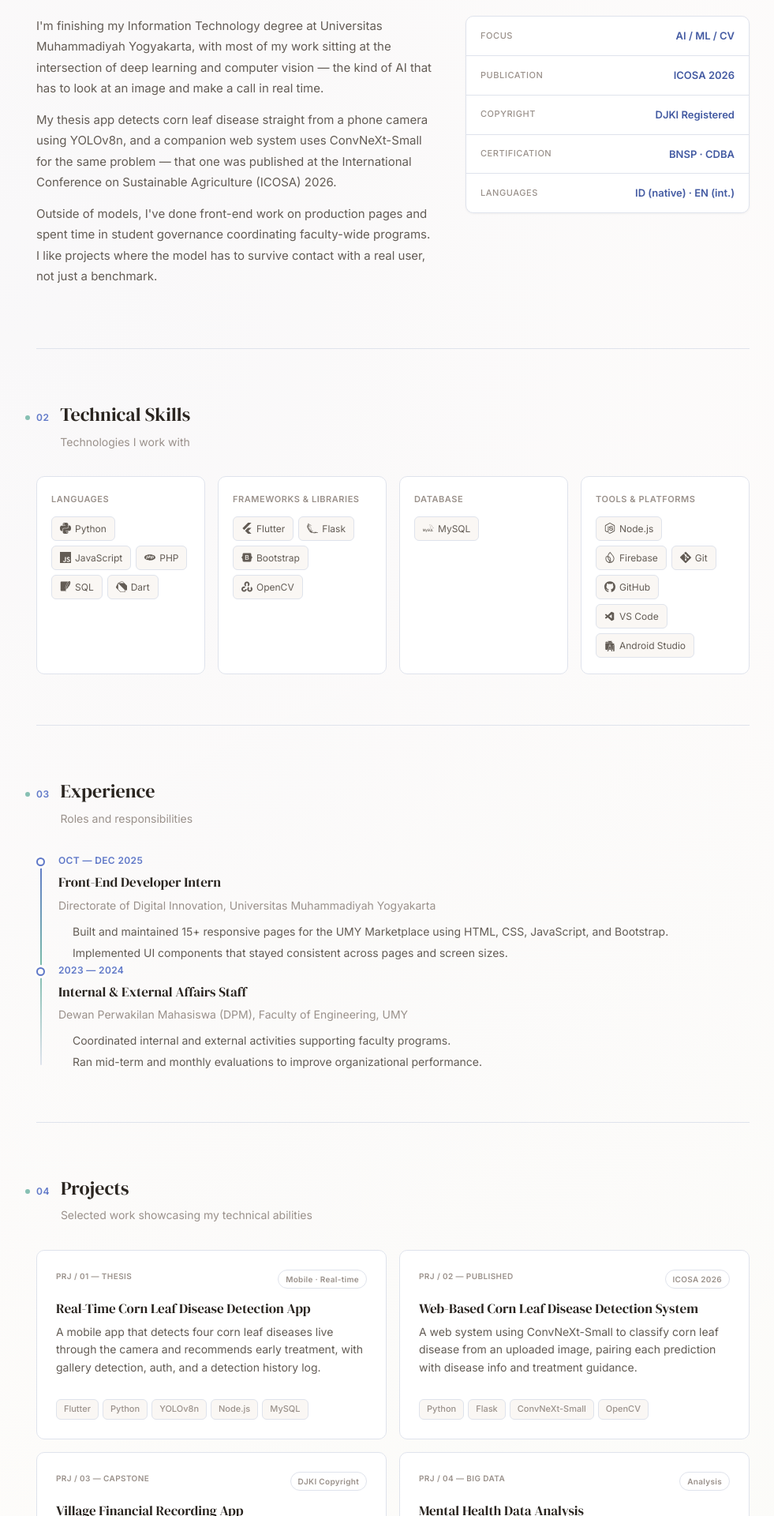
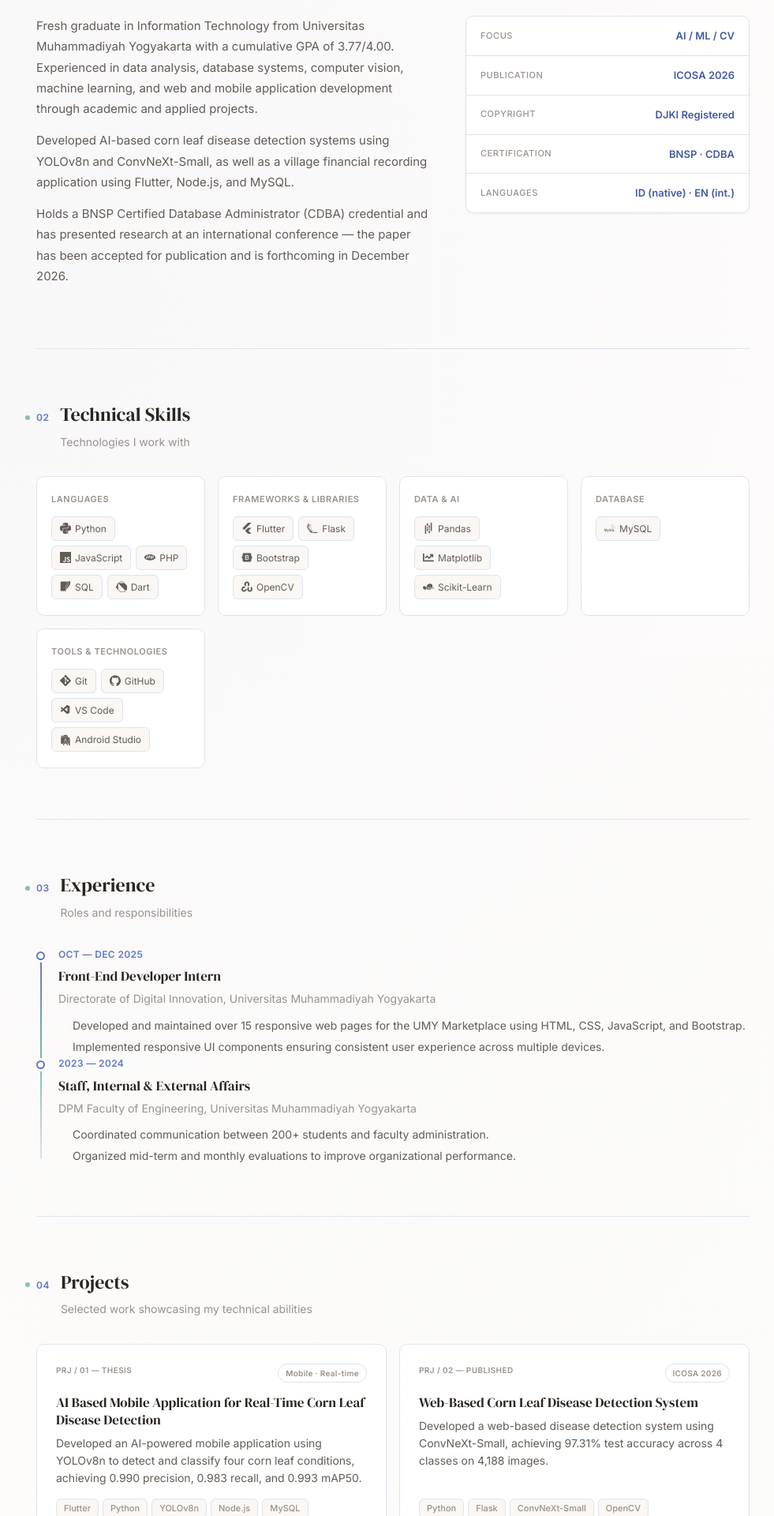
Before and after one commit to irajesicajanuaris/portoira, a Next.js app: page / in a window 1280 px wide. Shown: the part 880-2800 px from the top of the page at 79% size, without its empty margins (142-1123 px from the left). Built offline with nearby package versions, Linux system fonts and the light colour scheme.

Commit message:
feat: update portfolio content to match CV — hero tags, about summary, skills groups (5), projects, experience details

```diff
--- a/components/data/portfolio.ts
+++ b/components/data/portfolio.ts
@@ -7,7 +7,7 @@ import type {
 
 export const profile = {
   name: "Ira Jesica Januari S.",
-  role: "Machine Learning Engineer · Computer Vision",
+  role: "Data Analysis · AI / Machine Learning · Database System",
   location: "Kediri, East Java, ID",
   education: "B.IT — Universitas Muhammadiyah Yogyakarta",
   gpa: "3.77 / 4.00",
@@ -20,34 +20,21 @@ export const profile = {
 
   github: "https://github.com/irajesicajanuaris",
 
-  whatsapp: "https://wa.me/085704978100",
+  whatsapp: "https://wa.me/6285704978100",
 };
 
 export const heroTags = [
-  {
-    label: "Deep Learning",
-  },
-  {
-    label: "Computer Vision",
-  },
-  {
-    label: "Data Science",
-  },
-  {
-    label: "Data Analysis",
-  },
+  { label: "Data Analysis" },
+  { label: "AI / Machine Learning" },
+  { label: "Database System" },
 ];
 
 export const aboutParagraphs = [
-  `I'm finishing my Information Technology degree at Universitas Muhammadiyah Yogyakarta,
-  with most of my work sitting at the intersection of deep learning and computer vision —
-  the kind of AI that has to look at an image and make a call in real time.`,
+  `Fresh graduate in Information Technology from Universitas Muhammadiyah Yogyakarta with a cumulative GPA of 3.77/4.00. Experienced in data analysis, database systems, computer vision, machine learning, and web and mobile application development through academic and applied projects.`,
 
-  `My thesis app detects corn leaf disease straight from a phone camera using YOLOv8n,
-  and a companion web system uses ConvNeXt-Small for the same problem — that one was published at the
-  International Conference on Sustainable Agriculture (ICOSA) 2026.`,
+  `Developed AI-based corn leaf disease detection systems using YOLOv8n and ConvNeXt-Small, as well as a village financial recording application using Flutter, Node.js, and MySQL.`,
 
-  `Outside of models, I've done front-end work on production pages and spent time in student governance coordinating faculty-wide programs. I like projects where the model has to survive contact with a real user, not just a benchmark.`,
+  `Holds a BNSP Certified Database Administrator (CDBA) credential and has presented research at an international conference — the paper has been accepted for publication and is forthcoming in December 2026.`,
 ];
 
 export const stats = [
@@ -83,19 +70,16 @@ export const skillGroups: Skill[] = [
     chips: ["Flutter", "Flask", "Bootstrap", "OpenCV"],
   },
   {
+    title: "Data & AI",
+    chips: ["Pandas", "Matplotlib", "Scikit-Learn"],
+  },
+  {
     title: "Database",
     chips: ["MySQL"],
   },
   {
-    title: "Tools & Platforms",
-    chips: [
-      "Node.js",
-      "Firebase",
-      "Git",
-      "GitHub",
-      "VS Code",
-      "Android Studio",
-    ],
+    title: "Tools & Technologies",
+    chips: ["Git", "GitHub", "VS Code", "Android Studio"],
   },
 ];
 
@@ -105,18 +89,18 @@ export const experience: Experience[] = [
     title: "Front-End Developer Intern",
     org: "Directorate of Digital Innovation, Universitas Muhammadiyah Yogyakarta",
     bullets: [
-      "Built and maintained 15+ responsive pages for the UMY Marketplace using HTML, CSS, JavaScript, and Bootstrap.",
-      "Implemented UI components that stayed consistent across pages and screen sizes.",
+      "Developed and maintained over 15 responsive web pages for the UMY Marketplace using HTML, CSS, JavaScript, and Bootstrap.",
+      "Implemented responsive UI components ensuring consistent user experience across multiple devices.",
     ],
   },
 
   {
     when: "2023 — 2024",
-    title: "Internal & External Affairs Staff",
-    org: "Dewan Perwakilan Mahasiswa (DPM), Faculty of Engineering, UMY",
+    title: "Staff, Internal & External Affairs",
+    org: "DPM Faculty of Engineering, Universitas Muhammadiyah Yogyakarta",
     bullets: [
-      "Coordinated internal and external activities supporting faculty programs.",
-      "Ran mid-term and monthly evaluations to improve organizational performance.",
+      "Coordinated communication between 200+ students and faculty administration.",
+      "Organized mid-term and monthly evaluations to improve organizational performance.",
     ],
   },
 ];
@@ -125,8 +109,8 @@ export const projects: Project[] = [
   {
     id: "PRJ / 01 — THESIS",
     badge: "Mobile · Real-time",
-    title: "Real-Time Corn Leaf Disease Detection App",
-    desc: "A mobile app that detects four corn leaf diseases live through the camera and recommends early treatment, with gallery detection, auth, and a detection history log.",
+    title: "AI Based Mobile Application for Real-Time Corn Leaf Disease Detection",
+    desc: "Developed an AI-powered mobile application using YOLOv8n to detect and classify four corn leaf conditions, achieving 0.990 precision, 0.983 recall, and 0.993 mAP50. Implemented camera and gallery detection, bounding boxes, confidence scores, detection history, and early treatment recommendations.",
     stack: ["Flutter", "Python", "YOLOv8n", "Node.js", "MySQL"],
 
     images: [
@@ -143,7 +127,7 @@ export const projects: Project[] = [
     id: "PRJ / 02 — PUBLISHED",
     badge: "ICOSA 2026",
     title: "Web-Based Corn Leaf Disease Detection System",
-    desc: "A web system using ConvNeXt-Small to classify corn leaf disease from an uploaded image, pairing each prediction with disease info and treatment guidance.",
+    desc: "Developed a web-based disease detection system using ConvNeXt-Small, achieving 97.31% test accuracy across 4 classes on 4,188 images, with an interactive Flask web application featuring confidence scoring and treatment recommendations.",
     stack: ["Python", "Flask", "ConvNeXt-Small", "OpenCV"],
 
     images: [
@@ -159,8 +143,8 @@ export const projects: Project[] = [
   {
     id: "PRJ / 03 — CAPSTONE",
     badge: "DJKI Copyright",
-    title: "Village Financial Recording App",
-    desc: "A mobile app for recording and reporting village-level financial transactions, registered as a copyrighted computer program with DJKI.",
+    title: "Village Financial Recording Mobile Application",
+    desc: "Developed a mobile application for village financial transaction recording and reporting. Registered as a copyrighted computer program by the Direktorat Jenderal Kekayaan Intelektual (DJKI). Registration No.: EC002026071168.",
     stack: ["Flutter", "Firebase", "MySQL"],
 
     images: [
@@ -174,11 +158,11 @@ export const projects: Project[] = [
   },
 
   {
-    id: "PRJ / 04 — BIG DATA",
-    badge: "Analysis",
-    title: "Mental Health Data Analysis",
-    desc: "Preprocessing, exploratory data analysis, and visualization work aimed at surfacing meaningful trends in a mental-health dataset.",
-    stack: ["Python", "SQL", "Pandas", "Matplotlib"],
+    id: "PRJ / 04 — DATA SCIENCE",
+    badge: "Classification",
+    title: "Depression Classification among University Students",
+    desc: "Built a binary classification pipeline using Logistic Regression and Random Forest on 101 survey records with 11 features, achieving 81.0% test accuracy. Applied data preprocessing, feature engineering, stratified cross-validation, and feature-influence analysis.",
+    stack: ["Python", "Pandas", "Matplotlib", "Scikit-Learn"],
 
     images: [
       "/projects/corn/home.jpg",
--- a/components/data/translations.ts
+++ b/components/data/translations.ts
@@ -11,9 +11,9 @@ export const translations: Record<Lang, Record<string, string>> = {
     navContact: "Contact",
 
     // Hero
-    heroEyebrow: "Machine Learning · Computer Vision",
-    heroRole: "Machine Learning Engineer · Computer Vision",
-    heroLede: "I build systems that learn to see — from spotting corn leaf disease through a phone camera in real time, to turning messy village ledgers and mental-health survey data into something a person can actually read.",
+    heroEyebrow: "Data Analysis · AI / Machine Learning · Database System",
+    heroRole: "Data Analyst · AI / Machine Learning · Database System",
+    heroLede: "Experienced in data analysis, database systems, computer vision, machine learning, and web and mobile application development through academic and applied projects.",
     heroCtaProjects: "View Projects",
     heroCtaContact: "Get in Touch",
 
@@ -21,9 +21,9 @@ export const translations: Record<Lang, Record<string, string>> = {
     aboutNum: "01",
     aboutTitle: "About",
     aboutSub: "A brief overview of who I am",
-    aboutP1: "I'm finishing my Information Technology degree at Universitas Muhammadiyah Yogyakarta, with most of my work sitting at the intersection of deep learning and computer vision — the kind of AI that has to look at an image and make a call in real time.",
-    aboutP2: "My thesis app detects corn leaf disease straight from a phone camera using YOLOv8n, and a companion web system uses ConvNeXt-Small for the same problem — that one was published at the International Conference on Sustainable Agriculture (ICOSA) 2026.",
-    aboutP3: "Outside of models, I've done front-end work on production pages and spent time in student governance coordinating faculty-wide programs. I like projects where the model has to survive contact with a real user, not just a benchmark.",
+    aboutP1: "Fresh graduate in Information Technology from Universitas Muhammadiyah Yogyakarta with a cumulative GPA of 3.77/4.00. Experienced in data analysis, database systems, computer vision, machine learning, and web and mobile application development through academic and applied projects.",
+    aboutP2: "Developed AI-based corn leaf disease detection systems using YOLOv8n and ConvNeXt-Small, as well as a village financial recording application using Flutter, Node.js, and MySQL.",
+    aboutP3: "Holds a BNSP Certified Database Administrator (CDBA) credential and has presented research at an international conference — the paper has been accepted for publication and is forthcoming in December 2026.",
     statFocus: "Focus",
     statPublication: "Publication",
     statCopyright: "Copyright",
@@ -36,8 +36,9 @@ export const translations: Record<Lang, Record<string, string>> = {
     skillsSub: "Technologies I work with",
     skillLanguages: "Languages",
     skillFrameworks: "Frameworks & Libraries",
+    skillDataAI: "Data & AI",
     skillDatabase: "Database",
-    skillTools: "Tools & Platforms",
+    skillTools: "Tools & Technologies",
 
     // Experience
     expNum: "03",
@@ -45,29 +46,29 @@ export const translations: Record<Lang, Record<string, string>> = {
     expSub: "Roles and responsibilities",
     expJob1Title: "Front-End Developer Intern",
     expJob1Org: "Directorate of Digital Innovation, Universitas Muhammadiyah Yogyakarta",
-    expJob1Bullet1: "Built and maintained 15+ responsive pages for the UMY Marketplace using HTML, CSS, JavaScript, and Bootstrap.",
-    expJob1Bullet2: "Implemented UI components that stayed consistent across pages and screen sizes.",
-    expJob2Title: "Internal & External Affairs Staff",
-    expJob2Org: "Dewan Perwakilan Mahasiswa (DPM), Faculty of Engineering, UMY",
-    expJob2Bullet1: "Coordinated internal and external activities supporting faculty programs.",
-    expJob2Bullet2: "Ran mid-term and monthly evaluations to improve organizational performance.",
+    expJob1Bullet1: "Developed and maintained over 15 responsive web pages for the UMY Marketplace using HTML, CSS, JavaScript, and Bootstrap.",
+    expJob1Bullet2: "Implemented responsive UI components ensuring consistent user experience across multiple devices.",
+    expJob2Title: "Staff, Internal & External Affairs",
+    expJob2Org: "DPM Faculty of Engineering, Universitas Muhammadiyah Yogyakarta",
+    expJob2Bullet1: "Coordinated communication between 200+ students and faculty administration.",
+    expJob2Bullet2: "Organized mid-term and monthly evaluations to improve organizational performance.",
 
     // Projects
     projNum: "04",
     projTitle: "Projects",
     projSub: "Selected work showcasing my technical abilities",
-    proj1Title: "Real-Time Corn Leaf Disease Detection App",
-    proj1Desc: "A mobile app that detects four corn leaf diseases live through the camera and recommends early treatment, with gallery detection, auth, and a detection history log.",
+    proj1Title: "AI Based Mobile Application for Real-Time Corn Leaf Disease Detection",
+    proj1Desc: "Developed an AI-powered mobile application using YOLOv8n to detect and classify four corn leaf conditions, achieving 0.990 precision, 0.983 recall, and 0.993 mAP50.",
     proj2Title: "Web-Based Corn Leaf Disease Detection System",
-    proj2Desc: "A web system using ConvNeXt-Small to classify corn leaf disease from an uploaded image, pairing each prediction with disease info and treatment guidance.",
-    proj3Title: "Village Financial Recording App",
-    proj3Desc: "A mobile app for recording and reporting village-level financial transactions, registered as a copyrighted computer program with DJKI.",
-    proj4Title: "Mental Health Data Analysis",
-    proj4Desc: "Preprocessing, exploratory data analysis, and visualization work aimed at surfacing meaningful trends in a mental-health dataset.",
+    proj2Desc: "Developed a web-based disease detection system using ConvNeXt-Small, achieving 97.31% test accuracy across 4 classes on 4,188 images.",
+    proj3Title: "Village Financial Recording Mobile Application",
+    proj3Desc: "Developed a mobile application for village financial transaction recording and reporting, registered as a copyrighted computer program with DJKI.",
+    proj4Title: "Depression Classification among University Students",
+    proj4Desc: "Built a binary classification pipeline using Logistic Regression and Random Forest on 101 survey records with 11 features, achieving 81.0% test accuracy.",
     projBadge: "Mobile · Real-time",
     projBadge2: "ICOSA 2026",
     projBadge3: "DJKI Copyright",
-    projBadge4: "Analysis",
+    projBadge4: "Classification",
 
     // Credentials
     credNum: "05",
@@ -121,9 +122,9 @@ export const translations: Record<Lang, Record<string, string>> = {
     navContact: "Kontak",
 
     // Hero
-    heroEyebrow: "Machine Learning · Computer Vision",
-    heroRole: "Machine Learning Engineer · Computer Vision",
-    heroLede: "Saya membangun sistem yang belajar melihat — dari mendeteksi penyakit daun jagung melalui kamera ponsel secara real-time, hingga mengubah data keuangan desa dan survei kesehatan mental menjadi sesuatu yang bisa dipahami oleh orang biasa.",
+    heroEyebrow: "Analisis Data · AI / Machine Learning · Basis Data",
+    heroRole: "Data Analyst · AI / Machine Learning · Database System",
+    heroLede: "Berpengalaman dalam analisis data, sistem basis data, computer vision, machine learning, serta pengembangan aplikasi web dan mobile melalui proyek akademik dan terapan.",
     heroCtaProjects: "Lihat Proyek",
     heroCtaContact: "Hubungi Saya",
 
@@ -131,9 +132,9 @@ export const translations: Record<Lang, Record<string, string>> = {
     aboutNum: "01",
     aboutTitle: "Tentang",
     aboutSub: "Ringkasan singkat tentang saya",
-    aboutP1: "Saya sedang menyelesaikan gelar Teknologi Informasi di Universitas Muhammadiyah Yogyakarta, dengan sebagian besar pekerjaan saya berada di persimpangan deep learning dan computer vision — jenis AI yang harus melihat gambar dan membuat keputusan secara real-time.",
-    aboutP2: "Aplikasi skripsi saya mendeteksi penyakit daun jagung langsung dari kamera ponsel menggunakan YOLOv8n, dan sistem web pendamping menggunakan ConvNeXt-Small untuk masalah yang sama — yang dipublikasikan di International Conference on Sustainable Agriculture (ICOSA) 2026.",
-    aboutP3: "Di luar model, saya juga melakukan pengembangan front-end untuk halaman produksi dan terlibat dalam kegiatan kemahasiswaan sebagai koordinator program fakultas. Saya menyukai proyek di mana model harus bertahan saat bertemu pengguna sungguhan, bukan sekadar benchmark.",
+    aboutP1: "Lulusan baru Teknologi Informasi dari Universitas Muhammadiyah Yogyakarta dengan IPK 3.77/4.00. Berpengalaman dalam analisis data, sistem basis data, computer vision, machine learning, serta pengembangan aplikasi web dan mobile melalui proyek akademik dan terapan.",
+    aboutP2: "Mengembangkan sistem deteksi penyakit daun jagung berbasis AI menggunakan YOLOv8n dan ConvNeXt-Small, serta aplikasi pencatatan keuangan desa menggunakan Flutter, Node.js, dan MySQL.",
+    aboutP3: "Memegang kredensial BNSP Certified Database Administrator (CDBA) dan telah mempresentasikan penelitian di konferensi internasional — makalah telah diterima untuk publikasi dan akan terbit pada Desember 2026.",
     statFocus: "Fokus",
     statPublication: "Publikasi",
     statCopyright: "Hak Cipta",
@@ -146,8 +147,9 @@ export const translations: Record<Lang, Record<string, string>> = {
     skillsSub: "Teknologi yang saya gunakan",
     skillLanguages: "Bahasa Pemrograman",
     skillFrameworks: "Framework & Library",
+    skillDataAI: "Data & AI",
     skillDatabase: "Basis Data",
-    skillTools: "Alat & Platform",
+    skillTools: "Alat & Teknologi",
 
     // Experience
     expNum: "03",
@@ -155,29 +157,29 @@ export const translations: Record<Lang, Record<string, string>> = {
     expSub: "Peran dan tanggung jawab",
     expJob1Title: "Intern Pengembang Front-End",
     expJob1Org: "Direktorat Inovasi Digital, Universitas Muhammadiyah Yogyakarta",
-    expJob1Bullet1: "Membangun dan memelihara 15+ halaman responsif untuk UMY Marketplace menggunakan HTML, CSS, JavaScript, dan Bootstrap.",
-    expJob1Bullet2: "Mengimplementasikan komponen UI yang konsisten di berbagai halaman dan ukuran layar.",
+    expJob1Bullet1: "Mengembangkan dan memelihara lebih dari 15 halaman web responsif untuk UMY Marketplace menggunakan HTML, CSS, JavaScript, dan Bootstrap.",
+    expJob1Bullet2: "Mengimplementasikan komponen UI responsif yang memastikan pengalaman pengguna yang konsisten di berbagai perangkat.",
     expJob2Title: "Staf Hubungan Internal & Eksternal",
-    expJob2Org: "Dewan Perwakilan Mahasiswa (DPM), Fakultas Teknik, UMY",
-    expJob2Bullet1: "Mengkoordinasikan kegiatan internal dan eksternal untuk mendukung program fakultas.",
-    expJob2Bullet2: "Menjalankan evaluasi tengah semester dan bulanan untuk meningkatkan kinerja organisasi.",
+    expJob2Org: "DPM Fakultas Teknik, Universitas Muhammadiyah Yogyakarta",
+    expJob2Bullet1: "Mengkoordinasikan komunikasi antara 200+ mahasiswa dan administrasi fakultas.",
+    expJob2Bullet2: "Menyelenggarakan evaluasi tengah semester dan bulanan untuk meningkatkan kinerja organisasi.",
 
     // Projects
     projNum: "04",
     projTitle: "Proyek",
     projSub: "Karya terpilih yang menunjukkan kemampuan teknis saya",
-    proj1Title: "Aplikasi Deteksi Penyakit Daun Jagung Real-Time",
-    proj1Desc: "Aplikasi mobile yang mendeteksi empat jenis penyakit daun jagung melalui kamera secara langsung dan merekomendasikan penanganan awal, lengkap dengan deteksi galeri, autentikasi, dan log riwayat deteksi.",
+    proj1Title: "Aplikasi Mobile Berbasis AI untuk Deteksi Penyakit Daun Jagung Real-Time",
+    proj1Desc: "Mengembangkan aplikasi mobile berbasis AI menggunakan YOLOv8n untuk mendeteksi dan mengklasifikasikan empat kondisi daun jagung, mencapai precision 0.990, recall 0.983, dan mAP50 0.993.",
     proj2Title: "Sistem Deteksi Penyakit Daun Jagung Berbasis Web",
-    proj2Desc: "Sistem web menggunakan ConvNeXt-Small untuk mengklasifikasikan penyakit daun jagung dari gambar yang diunggah, dilengkapi informasi penyakit dan panduan pengobatan.",
-    proj3Title: "Aplikasi Pencatatan Keuangan Desa",
-    proj3Desc: "Aplikasi mobile untuk mencatat dan melaporkan transaksi keuangan tingkat desa, terdaftar sebagai program komputer berhak cipta di DJKI.",
-    proj4Title: "Analisis Data Kesehatan Mental",
-    proj4Desc: "Pra-pemrosesan, analisis data eksplorasi, dan visualisasi untuk menemukan tren bermakna dalam dataset kesehatan mental.",
+    proj2Desc: "Mengembangkan sistem deteksi penyakit berbasis web menggunakan ConvNeXt-Small, mencapai akurasi pengujian 97.31% pada 4 kelas dari 4.188 gambar.",
+    proj3Title: "Aplikasi Pencatatan Keuangan Desa Mobile",
+    proj3Desc: "Mengembangkan aplikasi mobile untuk pencatatan dan pelaporan transaksi keuangan desa, terdaftar sebagai program komputer berhak cipta di DJKI.",
+    proj4Title: "Klasifikasi Depresi pada Mahasiswa",
+    proj4Desc: "Membangun pipeline klasifikasi biner menggunakan Logistic Regression dan Random Forest pada 101 data survei dengan 11 fitur, mencapai akurasi pengujian 81.0%.",
     projBadge: "Mobile · Real-time",
     projBadge2: "ICOSA 2026",
     projBadge3: "Hak Cipta DJKI",
-    projBadge4: "Analisis",
+    projBadge4: "Klasifikasi",
 
     // Credentials
     credNum: "05",
--- a/components/sections/Skills.tsx
+++ b/components/sections/Skills.tsx
@@ -15,13 +15,15 @@ import {
   SiBootstrap,
   SiOpencv,
   SiMysql,
-  SiNodedotjs,
-  SiFirebase,
   SiGit,
   SiGithub,
   SiAndroidstudio,
+  SiPandas,
+  SiScikitlearn,
+  SiNumpy,
 } from "react-icons/si";
 import { VscVscode } from "react-icons/vsc";
+import { FaChartLine } from "react-icons/fa";
 
 const iconMap: Record<string, React.ReactNode> = {
   Python: <SiPython />,
@@ -33,9 +35,11 @@ const iconMap: Record<string, React.ReactNode> = {
   Flask: <SiFlask />,
   Bootstrap: <SiBootstrap />,
   OpenCV: <SiOpencv />,
+  Pandas: <SiPandas />,
+  Matplotlib: <FaChartLine />,
+  "Scikit-Learn": <SiScikitlearn />,
+  "NumPy": <SiNumpy />,
   MySQL: <SiMysql />,
-  "Node.js": <SiNodedotjs />,
-  Firebase: <SiFirebase />,
   Git: <SiGit />,
   GitHub: <SiGithub />,
   "VS Code": <VscVscode />,
@@ -45,7 +49,13 @@ const iconMap: Record<string, React.ReactNode> = {
 export default function Skills() {
   const { t } = useLanguage();
 
-  const skillKeys = ["skillLanguages", "skillFrameworks", "skillDatabase", "skillTools"];
+  const skillKeys = [
+    "skillLanguages",
+    "skillFrameworks",
+    "skillDataAI",
+    "skillDatabase",
+    "skillTools",
+  ];
 
   return (
     <section id="skills">
```
